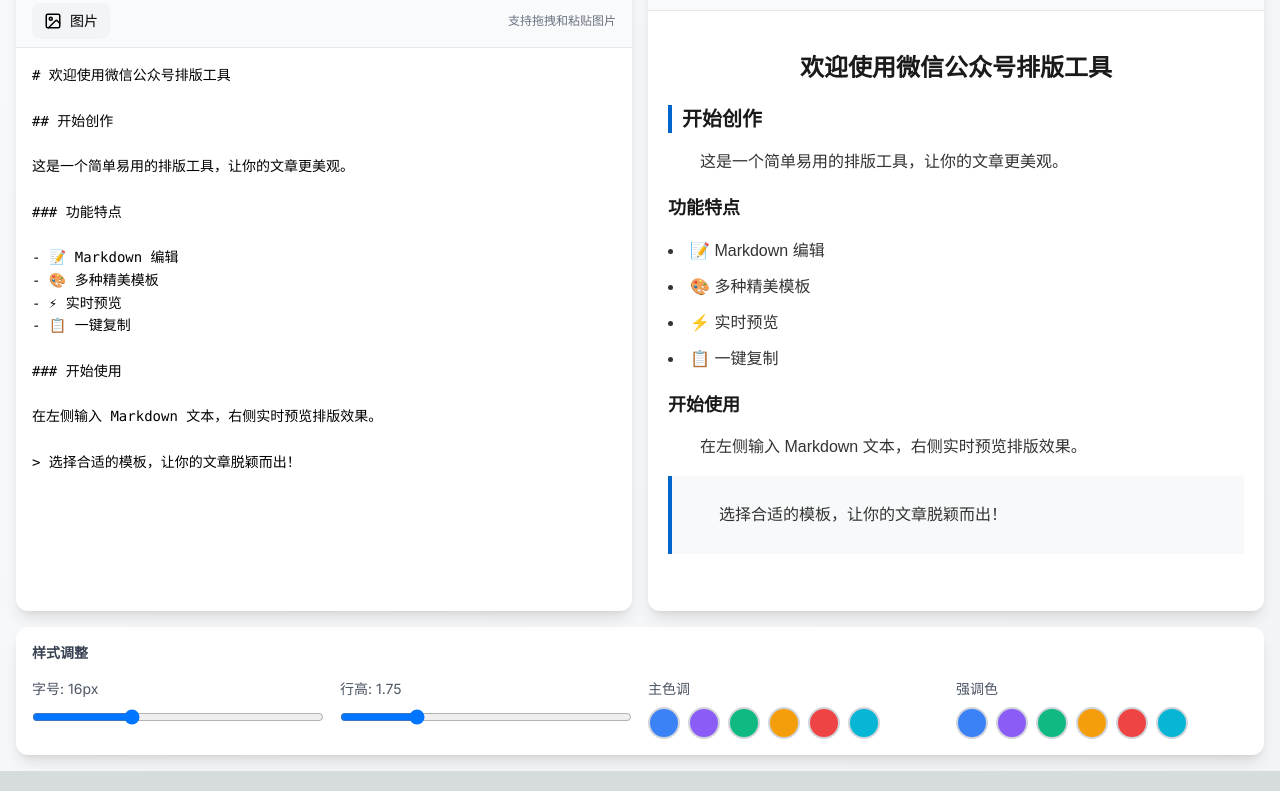
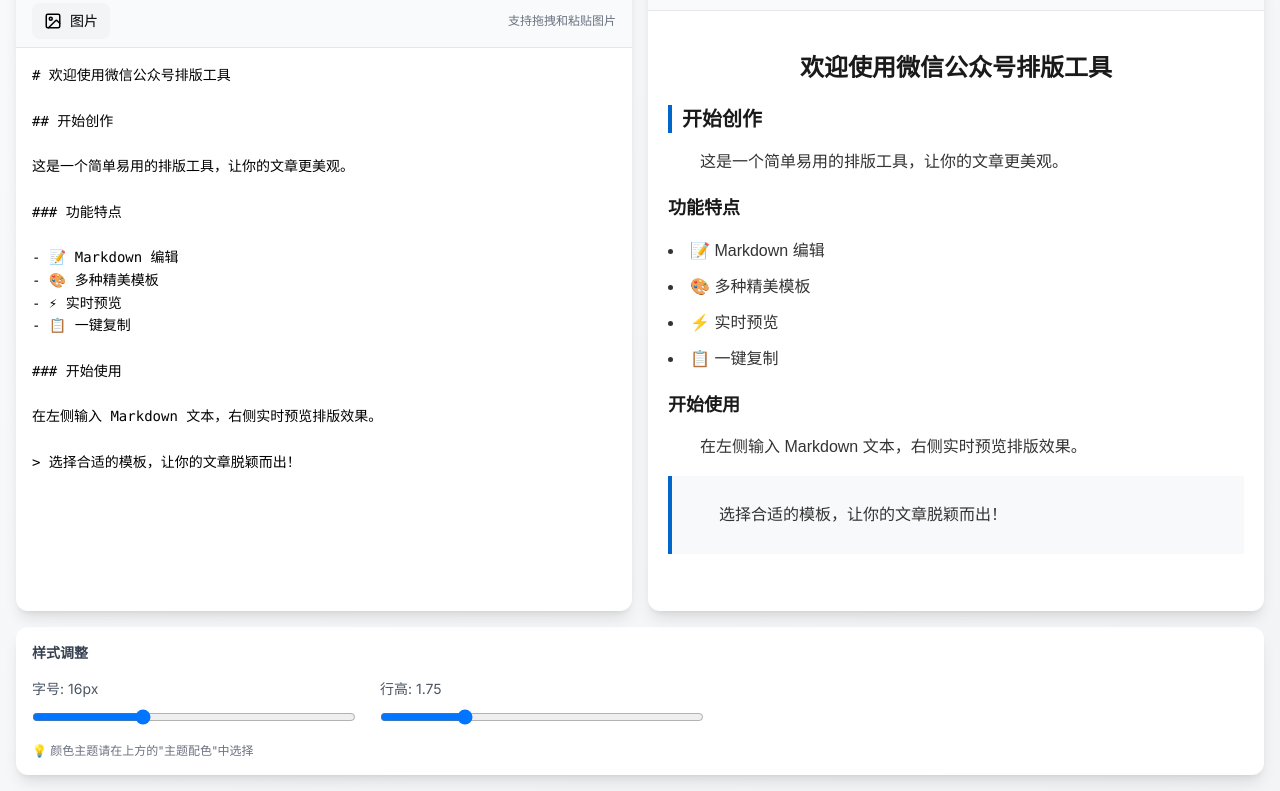
Before and after one commit to lutuai/wechat-style, a Next.js app: page / in a window 1280 px wide. Shown: the part 351-1142 px from the top of the page. Built offline with nearby package versions, Linux system fonts and the light colour scheme.

Commit message:
移除底部重复的颜色选择器，颜色由主题配色控制

```diff
--- a/components/StylePanel.tsx
+++ b/components/StylePanel.tsx
@@ -18,22 +18,13 @@
     })
   }
 
-  const colorOptions = [
-    { name: '蓝色', value: '#3B82F6' },
-    { name: '紫色', value: '#8B5CF6' },
-    { name: '绿色', value: '#10B981' },
-    { name: '橙色', value: '#F59E0B' },
-    { name: '红色', value: '#EF4444' },
-    { name: '青色', value: '#06B6D4' },
-  ]
-
   return (
     <div className="bg-white dark:bg-gray-800 rounded-xl shadow-lg p-4">
       <h3 className="text-sm font-semibold text-gray-700 dark:text-gray-300 mb-4">
         样式调整
       </h3>
 
-      <div className="grid grid-cols-1 md:grid-cols-2 lg:grid-cols-4 gap-4">
+      <div className="grid grid-cols-1 md:grid-cols-2 gap-6 max-w-2xl">
         {/* 字号 */}
         <div>
           <label className="block text-sm text-gray-600 dark:text-gray-400 mb-2">
@@ -65,49 +56,10 @@
             className="w-full"
           />
         </div>
-
-        {/* 主色调 */}
-        <div>
-          <label className="block text-sm text-gray-600 dark:text-gray-400 mb-2">
-            主色调
-          </label>
-          <div className="flex flex-wrap gap-2">
-            {colorOptions.map((color) => (
-              <button
-                key={color.value}
-                onClick={() => handleStyleChange('primaryColor', color.value)}
-                className={`
-                  w-8 h-8 rounded-full border-2 transition-all
-                  ${styleConfig.primaryColor === color.value ? 'border-gray-900 scale-110' : 'border-gray-300'}
-                `}
-                style={{ backgroundColor: color.value }}
-                title={color.name}
-              />
-            ))}
-          </div>
-        </div>
-
-        {/* 强调色 */}
-        <div>
-          <label className="block text-sm text-gray-600 dark:text-gray-400 mb-2">
-            强调色
-          </label>
-          <div className="flex flex-wrap gap-2">
-            {colorOptions.map((color) => (
-              <button
-                key={color.value}
-                onClick={() => handleStyleChange('secondaryColor', color.value)}
-                className={`
-                  w-8 h-8 rounded-full border-2 transition-all
-                  ${styleConfig.secondaryColor === color.value ? 'border-gray-900 scale-110' : 'border-gray-300'}
-                `}
-                style={{ backgroundColor: color.value }}
-                title={color.name}
-              />
-            ))}
-          </div>
-        </div>
       </div>
+      <p className="text-xs text-gray-500 dark:text-gray-400 mt-3">
+        💡 颜色主题请在上方的"主题配色"中选择
+      </p>
     </div>
   )
 }
```
